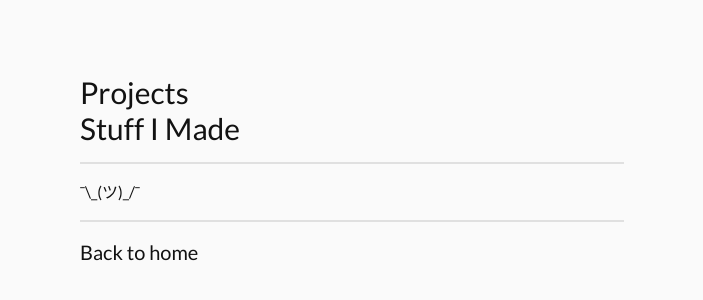
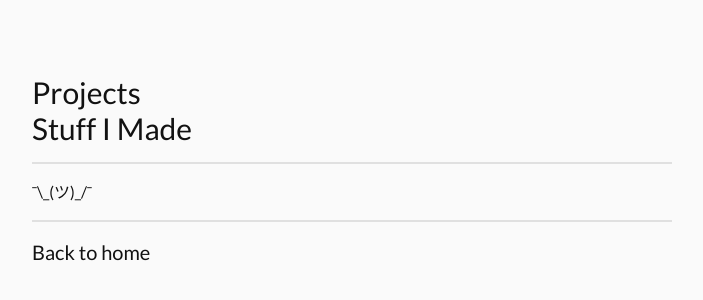
Before and after one commit to IsaTippens/dev-portfolio, a SvelteKit app: page /projects in a window 1280 px wide. Shown: the part 230-530 px from the top of the page, without its empty margins (288-991 px from the left). Built offline with nearby package versions, Linux system fonts and the light colour scheme.

Commit message:
wide mode

```diff
--- a/src/app.css
+++ b/src/app.css
@@ -102,7 +102,7 @@ p, a, li, span {
 }
 
 .all-prose {
-  @apply prose;
+  @apply prose max-w-full;
 }
 
 .prose h1, .prose h2, .prose h3, .prose p {
--- a/src/routes/+layout.svelte
+++ b/src/routes/+layout.svelte
@@ -5,7 +5,7 @@
 </script>
 
 <div class="h-screen sm:flex">
-	<div class="max-w-xl m-auto p-4 sm:flex-grow">
+	<div class="max-w-2xl m-auto p-4 sm:flex-grow">
 		<slot />
 	</div>
 </div>
```
